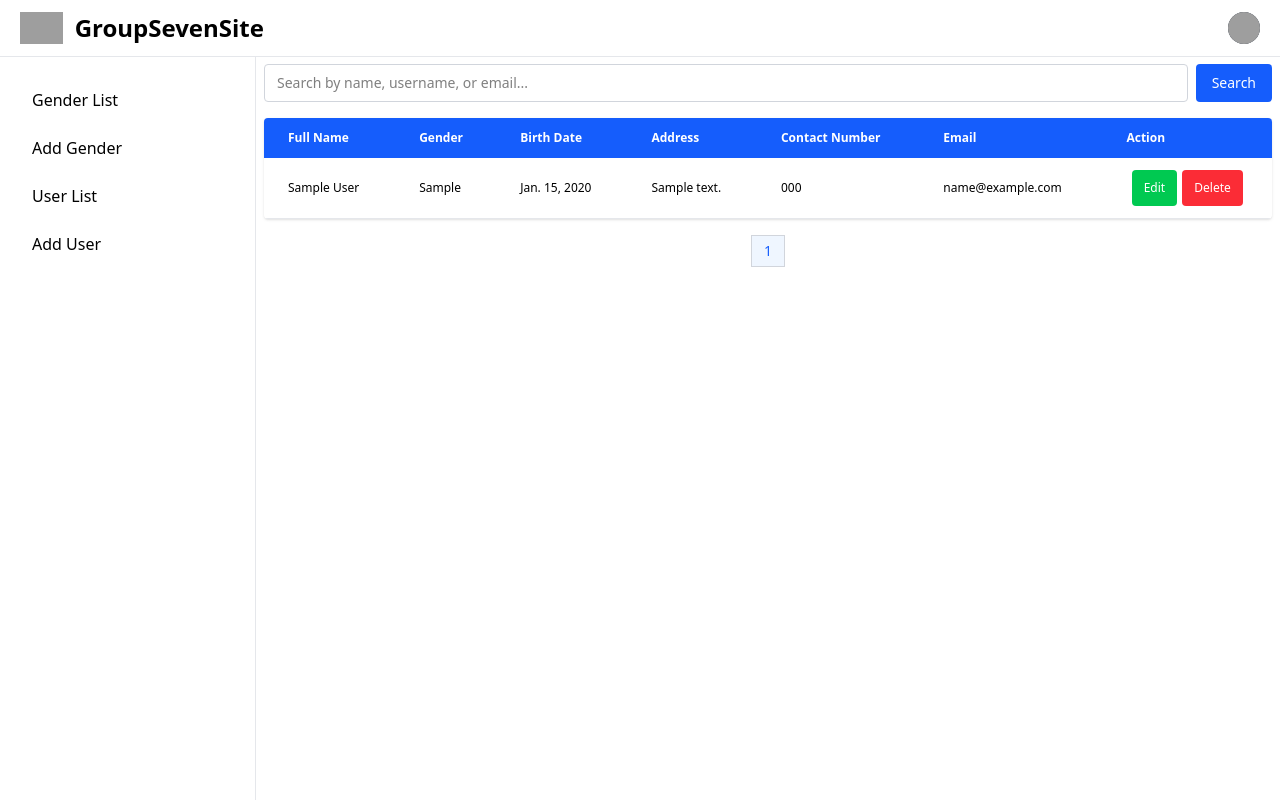
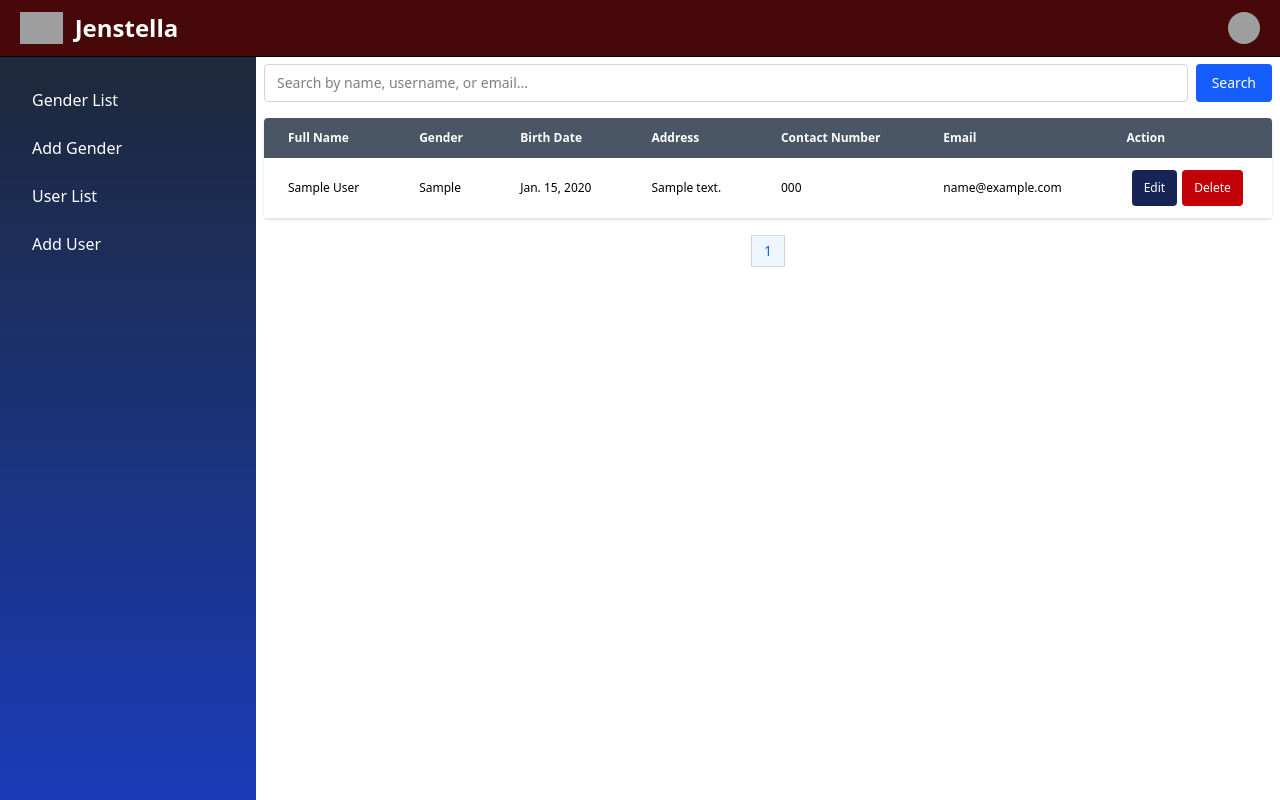
Before and after one commit to shigs151621/groupsevensite_repo, a Django app: page /user/list in a window 1280 px wide. Run offline with Django 4.2, Linux system fonts and the light colour scheme; tables that the repository leaves empty hold one stand-in row (values such as "Sample post"); some libraries are stand-ins or nearby versions; grey boxes are pictures that could not be loaded.

Commit message:
Initial commit

```diff
--- a/crud/static/css/output.css
+++ b/crud/static/css/output.css
@@ -8,19 +8,36 @@
     --font-mono: ui-monospace, SFMono-Regular, Menlo, Monaco, Consolas, "Liberation Mono",
       "Courier New", monospace;
     --color-red-100: oklch(93.6% 0.032 17.717);
+    --color-red-400: oklch(70.4% 0.191 22.216);
     --color-red-500: oklch(63.7% 0.237 25.331);
     --color-red-600: oklch(57.7% 0.245 27.325);
     --color-red-700: oklch(50.5% 0.213 27.518);
+    --color-red-800: oklch(44.4% 0.177 26.899);
+    --color-red-950: oklch(25.8% 0.092 26.042);
     --color-green-100: oklch(96.2% 0.044 156.743);
     --color-green-400: oklch(79.2% 0.209 151.711);
     --color-green-500: oklch(72.3% 0.219 149.579);
     --color-green-600: oklch(62.7% 0.194 149.214);
     --color-green-700: oklch(52.7% 0.154 150.069);
+    --color-green-800: oklch(44.8% 0.119 151.328);
+    --color-green-900: oklch(39.3% 0.095 152.535);
+    --color-green-950: oklch(26.6% 0.065 152.934);
+    --color-teal-700: oklch(51.1% 0.096 186.391);
+    --color-teal-800: oklch(43.7% 0.078 188.216);
+    --color-teal-900: oklch(38.6% 0.063 188.416);
+    --color-teal-950: oklch(27.7% 0.046 192.524);
     --color-blue-50: oklch(97% 0.014 254.604);
     --color-blue-100: oklch(93.2% 0.032 255.585);
     --color-blue-300: oklch(80.9% 0.105 251.813);
+    --color-blue-400: oklch(70.7% 0.165 254.624);
+    --color-blue-500: oklch(62.3% 0.214 259.815);
     --color-blue-600: oklch(54.6% 0.245 262.881);
     --color-blue-700: oklch(48.8% 0.243 264.376);
+    --color-blue-800: oklch(42.4% 0.199 265.638);
+    --color-blue-900: oklch(37.9% 0.146 265.522);
+    --color-blue-950: oklch(28.2% 0.091 267.935);
+    --color-slate-800: oklch(27.9% 0.041 260.031);
+    --color-slate-900: oklch(20.8% 0.042 265.755);
     --color-gray-50: oklch(98.5% 0.002 247.839);
     --color-gray-100: oklch(96.7% 0.003 264.542);
     --color-gray-200: oklch(92.8% 0.006 264.531);
@@ -35,7 +52,10 @@
     --color-white: #fff;
     --spacing: 0.25rem;
     --container-xs: 20rem;
+    --container-sm: 24rem;
     --container-md: 28rem;
+    --container-lg: 32rem;
+    --container-4xl: 56rem;
     --text-xs: 0.75rem;
     --text-xs--line-height: calc(1 / 0.75);
     --text-sm: 0.875rem;
@@ -53,6 +73,7 @@
     --font-weight-normal: 400;
     --font-weight-medium: 500;
     --font-weight-semibold: 600;
+    --font-weight-bold: 700;
     --font-weight-extrabold: 800;
     --leading-tight: 1.25;
     --radius-sm: 0.25rem;
@@ -537,13 +537,12 @@
     border-top-style: var(--tw-border-style);
     border-top-width: 1px;
   }
-  .border-r {
-    border-right-style: var(--tw-border-style);
-    border-right-width: 1px;
-  }
   .border-b {
     border-bottom-style: var(--tw-border-style);
     border-bottom-width: 1px;
+  }
+  .border-black {
+    border-color: var(--color-black);
   }
   .border-gray-200 {
     border-color: var(--color-gray-200);
@@ -560,11 +559,23 @@
   .bg-blue-600 {
     background-color: var(--color-blue-600);
   }
+  .bg-blue-700 {
+    background-color: var(--color-blue-700);
+  }
+  .bg-blue-800 {
+    background-color: var(--color-blue-800);
+  }
+  .bg-blue-950 {
+    background-color: var(--color-blue-950);
+  }
   .bg-gray-50 {
     background-color: var(--color-gray-50);
   }
   .bg-gray-500 {
     background-color: var(--color-gray-500);
+  }
+  .bg-gray-600 {
+    background-color: var(--color-gray-600);
   }
   .bg-gray-700 {
     background-color: var(--color-gray-700);
@@ -578,26 +589,34 @@
   .bg-green-400 {
     background-color: var(--color-green-400);
   }
-  .bg-green-500 {
-    background-color: var(--color-green-500);
-  }
   .bg-green-600 {
     background-color: var(--color-green-600);
   }
   .bg-red-100 {
     background-color: var(--color-red-100);
   }
-  .bg-red-500 {
-    background-color: var(--color-red-500);
-  }
   .bg-red-600 {
     background-color: var(--color-red-600);
+  }
+  .bg-red-700 {
+    background-color: var(--color-red-700);
+  }
+  .bg-red-950 {
+    background-color: var(--color-red-950);
+  }
+  .bg-slate-800 {
+    background-color: var(--color-slate-800);
   }
   .bg-white {
     background-color: var(--color-white);
   }
-  .p-1 {
-    padding: calc(var(--spacing) * 1);
+  .bg-gradient-to-b {
+    --tw-gradient-position: to bottom in oklab;
+    background-image: linear-gradient(var(--tw-gradient-stops));
+  }
+  .to-blue-800 {
+    --tw-gradient-to: var(--color-blue-800);
+    --tw-gradient-stops: var(--tw-gradient-via-stops, var(--tw-gradient-position), var(--tw-gradient-from) var(--tw-gradient-from-position), var(--tw-gradient-to) var(--tw-gradient-to-position));
   }
   .p-1\.5 {
     padding: calc(var(--spacing) * 1.5);
@@ -689,6 +708,10 @@
     --tw-leading: var(--leading-tight);
     line-height: var(--leading-tight);
   }
+  .font-bold {
+    --tw-font-weight: var(--font-weight-bold);
+    font-weight: var(--font-weight-bold);
+  }
   .font-extrabold {
     --tw-font-weight: var(--font-weight-extrabold);
     font-weight: var(--font-weight-extrabold);
@@ -801,6 +831,13 @@
       }
     }
   }
+  .hover\:bg-gray-700 {
+    &:hover {
+      @media (hover: hover) {
+        background-color: var(--color-gray-700);
+      }
+    }
+  }
   .hover\:bg-gray-800 {
     &:hover {
       @media (hover: hover) {
@@ -815,13 +852,6 @@
       }
     }
   }
-  .hover\:bg-green-600 {
-    &:hover {
-      @media (hover: hover) {
-        background-color: var(--color-green-600);
-      }
-    }
-  }
   .hover\:bg-green-700 {
     &:hover {
       @media (hover: hover) {
@@ -829,10 +859,10 @@
       }
     }
   }
-  .hover\:bg-red-600 {
+  .hover\:bg-red-500 {
     &:hover {
       @media (hover: hover) {
-        background-color: var(--color-red-600);
+        background-color: var(--color-red-500);
       }
     }
   }
@@ -1036,11 +1088,6 @@
       background-color: var(--color-gray-700);
     }
   }
-  .dark\:text-black {
-    @media (prefers-color-scheme: dark) {
-      color: var(--color-black);
-    }
-  }
   .dark\:text-gray-300 {
     @media (prefers-color-scheme: dark) {
       color: var(--color-gray-300);
@@ -1126,6 +1173,48 @@
   inherits: false;
   initial-value: solid;
 }
+@property --tw-gradient-position {
+  syntax: "*";
+  inherits: false;
+}
+@property --tw-gradient-from {
+  syntax: "<color>";
+  inherits: false;
+  initial-value: #0000;
+}
+@property --tw-gradient-via {
+  syntax: "<color>";
+  inherits: false;
+  initial-value: #0000;
+}
+@property --tw-gradient-to {
+  syntax: "<color>";
+  inherits: false;
+  initial-value: #0000;
+}
+@property --tw-gradient-stops {
+  syntax: "*";
+  inherits: false;
+}
+@property --tw-gradient-via-stops {
+  syntax: "*";
+  inherits: false;
+}
+@property --tw-gradient-from-position {
+  syntax: "<length-percentage>";
+  inherits: false;
+  initial-value: 0%;
+}
+@property --tw-gradient-via-position {
+  syntax: "<length-percentage>";
+  inherits: false;
+  initial-value: 50%;
+}
+@property --tw-gradient-to-position {
+  syntax: "<length-percentage>";
+  inherits: false;
+  initial-value: 100%;
+}
 @property --tw-leading {
   syntax: "*";
   inherits: false;
@@ -1199,11 +1288,6 @@
   inherits: false;
   initial-value: 0 0 #0000;
 }
-@property --tw-outline-style {
-  syntax: "*";
-  inherits: false;
-  initial-value: solid;
-}
 @property --tw-duration {
   syntax: "*";
   inherits: false;
@@ -1222,6 +1306,15 @@
       --tw-space-x-reverse: 0;
       --tw-divide-y-reverse: 0;
       --tw-border-style: solid;
+      --tw-gradient-position: initial;
+      --tw-gradient-from: #0000;
+      --tw-gradient-via: #0000;
+      --tw-gradient-to: #0000;
+      --tw-gradient-stops: initial;
+      --tw-gradient-via-stops: initial;
+      --tw-gradient-from-position: 0%;
+      --tw-gradient-via-position: 50%;
+      --tw-gradient-to-position: 100%;
       --tw-leading: initial;
       --tw-font-weight: initial;
       --tw-shadow: 0 0 #0000;
@@ -1238,7 +1331,6 @@
       --tw-ring-offset-width: 0px;
       --tw-ring-offset-color: #fff;
       --tw-ring-offset-shadow: 0 0 #0000;
-      --tw-outline-style: solid;
       --tw-duration: initial;
       --tw-ease: initial;
     }
--- a/crud/templates/gender/AddGender.html
+++ b/crud/templates/gender/AddGender.html
@@ -11,9 +11,9 @@
         {% csrf_token %}
         <div class="mx-auto w-ful md:w-1/3 mb-2">
             <label for="gender" class="block text-sm font-medium mb-2">Gender</label>
-            <input type="text" class="bg-white mb-2 px-2 py-2.5 border border-gray-300 text-black block text-sm rounded-sm w-full focus:outline-none focus:ring-blue-600 focus:border-blue-600" name="gender" id="gender"/>
+            <input type="text" class="bg-white mb-2 px-2 py-2.5 border border-gray-300 text-black block text-sm rounded-sm w-full focus:outline-none focus:ring-gray-800 focus:border-gray-600" name="gender" id="gender"/>
             <div class="flex justify-end">
-                <button type="submit" class="bg-green-600 hover:bg-green-700 text-sm font-medium text-white px-3 py-2.5 rounded-sm shadow-sm cursor-pointer">Save Gender</button>
+                <button type="submit" class="bg-blue-950 hover:bg-red-800 text-sm font-medium text-white px-3 py-2.5 rounded-sm shadow-sm cursor-pointer">Save Gender</button>
             </div>
         </div>
     </form>
--- a/crud/templates/include/Sidebar.html
+++ b/crud/templates/include/Sidebar.html
@@ -1,5 +1,4 @@
-
-<nav class="fixed top-0 z-50 w-full bg-white border-b border-gray-200">
+<nav class="fixed top-0 z-50 w-full bg-red-950 border-b border-black">
     <div class="px-3 py-3 lg:px-5 lg:pl-3">
       <div class="flex items-center justify-between">
         <div class="flex items-center justify-start rtl:justify-end">
@@ -11,7 +10,7 @@
            </button>
           <a href="https://flowbite.com" class="flex ms-2 md:me-24">
             <img src="https://flowbite.com/docs/images/logo.svg" class="h-8 me-3" alt="FlowBite Logo" />
-            <span class="self-center text-xl font-semibold sm:text-2xl whitespace-nowrap dark:text-black">GroupSevenSite</span>
+            <span class="self-center text-xl font-bold sm:text-2xl whitespace-nowrap text-white">Jenstella</span>
           </a>
         </div>
         <div class="flex items-center">
@@ -50,26 +49,26 @@
     </div>
   </nav>
 
-  <aside id="logo-sidebar" class="fixed top-0 left-0 z-40 w-64 h-screen pt-20 transition-transform -translate-x-full bg-white border-r border-gray-200 sm:translate-x-0 " aria-label="Sidebar">
-     <div class="h-full px-3 pb-4 overflow-y-auto bg-white">
+  <aside id="logo-sidebar" class="fixed top-0 left-0 z-40 w-64 h-screen pt-20 transition-transform -translate-x-full bg-slate-800 border-gray-200 sm:translate-x-0 " aria-label="Sidebar">
+     <div class="h-full px-3 pb-4 overflow-y-auto bg-gradient-to-b from bg-slate-800 to to-blue-800">
         <ul class="space-y-2 font-medium">
            <li>
-              <a href="/gender/list" class="flex items-center p-2 text-black rounded-lg hover:bg-gray-100">
+              <a href="/gender/list" class="flex items-center p-2 text-white rounded-lg hover:bg-gray-700">
                  <span class="ms-3">Gender List</span>
               </a>
            </li>
            <li>
-              <a href="/gender/add" class="flex items-center p-2 text-black rounded-lg hover:bg-gray-100">
+              <a href="/gender/add" class="flex items-center p-2 text-white rounded-lg hover:bg-gray-700">
                  <span class="flex-1 ms-3 whitespace-nowrap">Add Gender</span>
               </a>
            </li>
            <li>
-              <a href="/user/list" class="flex items-center p-2 text-black rounded-lg hover:bg-gray-100">
+              <a href="/user/list" class="flex items-center p-2 text-white rounded-lg hover:bg-gray-700">
                  <span class="flex-1 ms-3 whitespace-nowrap">User List</span>
               </a>
            </li>
            <li>
-              <a href="/user/add" class="flex items-center p-2 text-black rounded-lg hover:bg-gray-100">
+              <a href="/user/add" class="flex items-center p-2 text-white rounded-lg hover:bg-gray-700">
                  <span class="flex-1 ms-3 whitespace-nowrap">Add User</span>
               </a>
            </li>
--- a/crud/templates/include/ToastMessage.html
+++ b/crud/templates/include/ToastMessage.html
@@ -20,7 +20,7 @@
             </div>
             {% else %}
                 <div id="toast-success" class="flex ml-64 mt-16 items-center w-full z-60 max-w-xs p-4 mb-4 text-gray-500 bg-white rounded-lg shadow-sm" role="alert">
-                    <div class="inline-flex items-center justify-center shrink-0 w-8 h-8 text-green-500 bg-green-100 rounded-lg">
+                    <div class="inline-flex items-center justify-center shrink-0 w-8 h-8 text-blue-800 bg-green-100 rounded-lg">
                         <svg class="w-5 h-5" aria-hidden="true" xmlns="http://www.w3.org/2000/svg" fill="currentColor" viewBox="0 0 20 20">
                             <path d="M10 .5a9.5 9.5 0 1 0 9.5 9.5A9.51 9.51 0 0 0 10 .5Zm3.707 8.207-4 4a1 1 0 0 1-1.414 0l-2-2a1 1 0 0 1 1.414-1.414L9 10.586l3.293-3.293a1 1 0 0 1 1.414 1.414Z"/>
                         </svg>
--- a/crud/templates/layout/base.html
+++ b/crud/templates/layout/base.html
@@ -12,4 +12,5 @@
     <script src="{% static 'js/auto_hide_toast.js' %}"></script>
     <script src="https://cdnjs.cloudflare.com/ajax/libs/flowbite/2.2.1/flowbite.min.js"></script>
 </body>
+
 </html>
--- a/crud/templates/user/AddUser.html
+++ b/crud/templates/user/AddUser.html
@@ -58,7 +58,7 @@
             </div>
         </div>
         <div class="flex justify-end">
-            <button type="submit" class="bg-green-400 hover:bg-green-500 text-sm font-medium text-white px-3 py-2.5 rounded-sm shadow-sm cursor-pointer">Save User</button>
+            <button type="submit" class="bg-blue-800 hover:bg-blue-600 text-sm font-medium text-white px-3 py-2.5 rounded-sm shadow-sm cursor-pointer">Save User</button>
         </div>
     </form>
 </div>
--- a/crud/templates/user/UserList.html
+++ b/crud/templates/user/UserList.html
@@ -27,7 +27,7 @@ Users List
 
     <div class="relative overflow-x-auto rounded-sm shadow-sm">
         <table class="w-full">
-            <thead class="text-xs text-left text-white bg-blue-600">
+            <thead class="text-xs text-left text-white bg-gray-600">
                 <tr>
                    <th class="px-6 py-3">Full Name</th>
                    <th class="px-6 py-3">Gender</th>
@@ -49,8 +49,8 @@ Users List
                         <td class="px-6 py-3">{{ user.email }}</td>
                         <td class="px-6 py-3">
                             <div class="flex justify-evenly">
-                                <a href="/user/edit/{{ user.user_id }}" class="bg-green-500 px-3 py-2.5 font-medium text-white hover:bg-green-600 hover:outline-none rounded-sm">Edit</a>
-                                <a href="/user/delete/{{ user.user_id }}" class="bg-red-500 px-3 py-2.5 font-medium text-white hover:bg-red-600 hover:outline-none rounded-sm">Delete</a>
+                                <a href="/user/edit/{{ user.user_id }}" class="bg-blue-950 px-3 py-2.5 font-medium text-white hover:bg-blue-700 hover:outline-none rounded-sm">Edit</a>
+                                <a href="/user/delete/{{ user.user_id }}" class="bg-red-700 px-3 py-2.5 font-medium text-white hover:bg-red-500 hover:outline-none rounded-sm">Delete</a>
                             </div>
                         </td>
                     </tr>
--- a/crud/templates/user/login.html
+++ b/crud/templates/user/login.html
@@ -1,10 +1,8 @@
 {% extends 'layout/base.html' %}
 
 {% block 'title' %} Login {% endblock 'title' %}
-
-{% include 'include/ToastMessage.html' %}
-
 {% block 'content' %}
+{% include "include/ToastMessage.html" %}
 <div class="min-h-screen bg-gray-50 flex flex-col justify-center py-12 sm:px-6 lg:px-8 px-6">
     <div class="sm:mx-auto sm:w-full sm:max-w-md">
         <h2 class="mt-6 text-center text-3xl leading-9 font-extrabold text-gray-900">
--- a/crud/urls.py
+++ b/crud/urls.py
@@ -1,7 +1,9 @@
 from django.urls import path
 from . import views
 
+
 urlpatterns = [
+    path('', views.login),
     path('gender/list', views.gender_list),
     path('gender/add', views.add_gender),
     path('gender/edit/<int:genderId>', views.edit_gender),
--- a/crud/views.py
+++ b/crud/views.py
@@ -4,7 +4,10 @@ from django.contrib import messages
 from .models import Genders, Users
 from django.contrib.auth.hashers import make_password, check_password
 from django.core.paginator import Paginator
+from django.contrib.auth.decorators import login_required
 
+
+@login_required
 def gender_list(request):
     try:
         genders = Genders.objects.all()
@@ -17,6 +20,7 @@ def gender_list(request):
     except Exception as e:
         return HttpResponse(f'Error: {e}')
 
+@login_required
 def add_gender(request):
     try:
         if request.method == 'POST':
@@ -30,6 +34,7 @@ def add_gender(request):
     except Exception as e:
         return HttpResponse(f'Error: {e}')
 
+@login_required
 def edit_gender(request, genderId):
     try:
         if request.method == 'POST':
@@ -106,6 +111,7 @@ def user_list(request):
     except Exception as e:
         return HttpResponse(f'Error: {e}')
 
+@login_required
 def add_user(request):
     try:
         if request.method == 'POST':
@@ -177,6 +183,7 @@ def add_user(request):
         messages.error(request, f'An error occurred: {str(e)}')
         return redirect('/user/add')
 
+@login_required
 def edit_user(request, userId):
     try:
         if request.method == 'POST':
@@ -273,6 +280,7 @@ def login(request):
                     request.session['userId'] = user.user_id
                     request.session['username'] = user.username
 
+
                     messages.success(request, f'Welcome {user.full_name}!')
                     return redirect('/user/list')
                 else:
--- a/groupsevensite/settings.py
+++ b/groupsevensite/settings.py
@@ -14,6 +14,9 @@ from pathlib import Path
 
 # Build paths inside the project like this: BASE_DIR / 'subdir'.
 BASE_DIR = Path(__file__).resolve().parent.parent
+
+
+LOGIN_URL = '/login'
 
 
 # Quick-start development settings - unsuitable for production
```
Also changed, not shown: other parts of crud/static/css/output.css (+42 -34 lines), crud/templates/gender/GenderList.html (+10 -10 lines).
